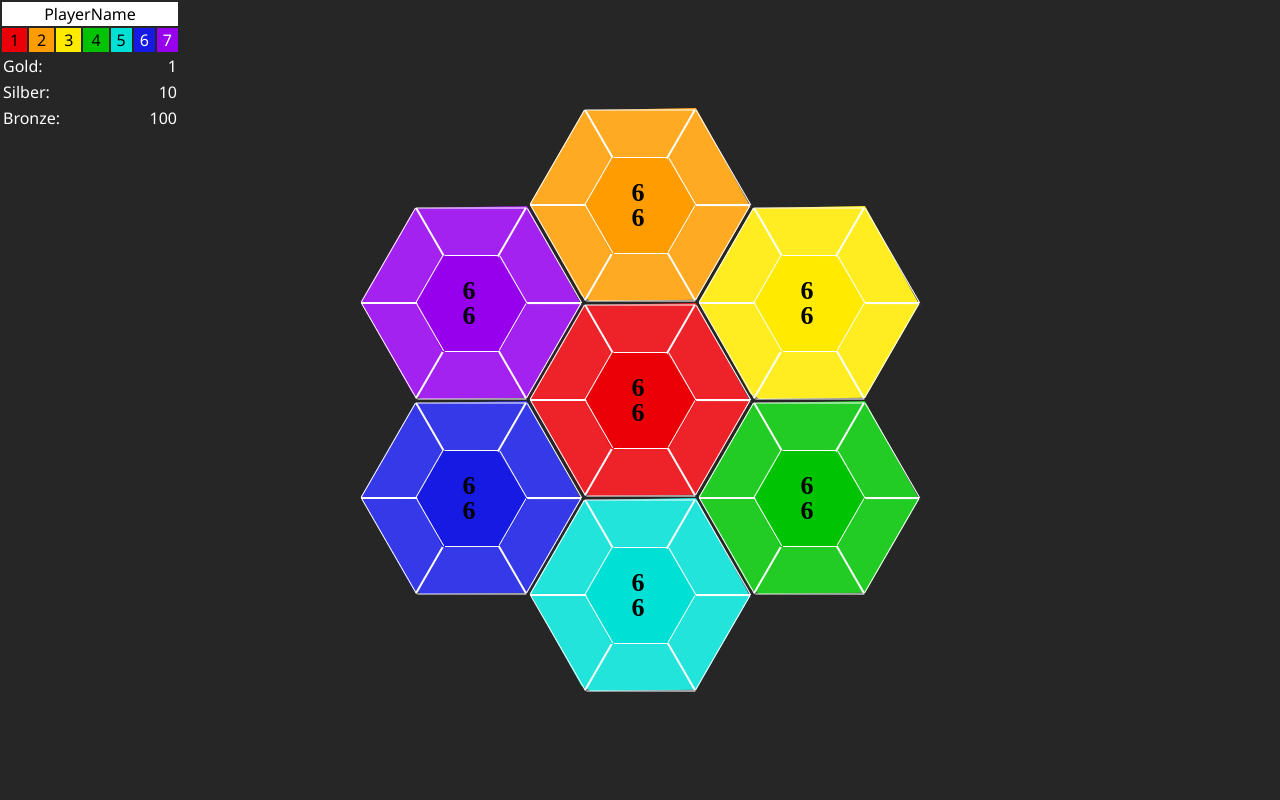
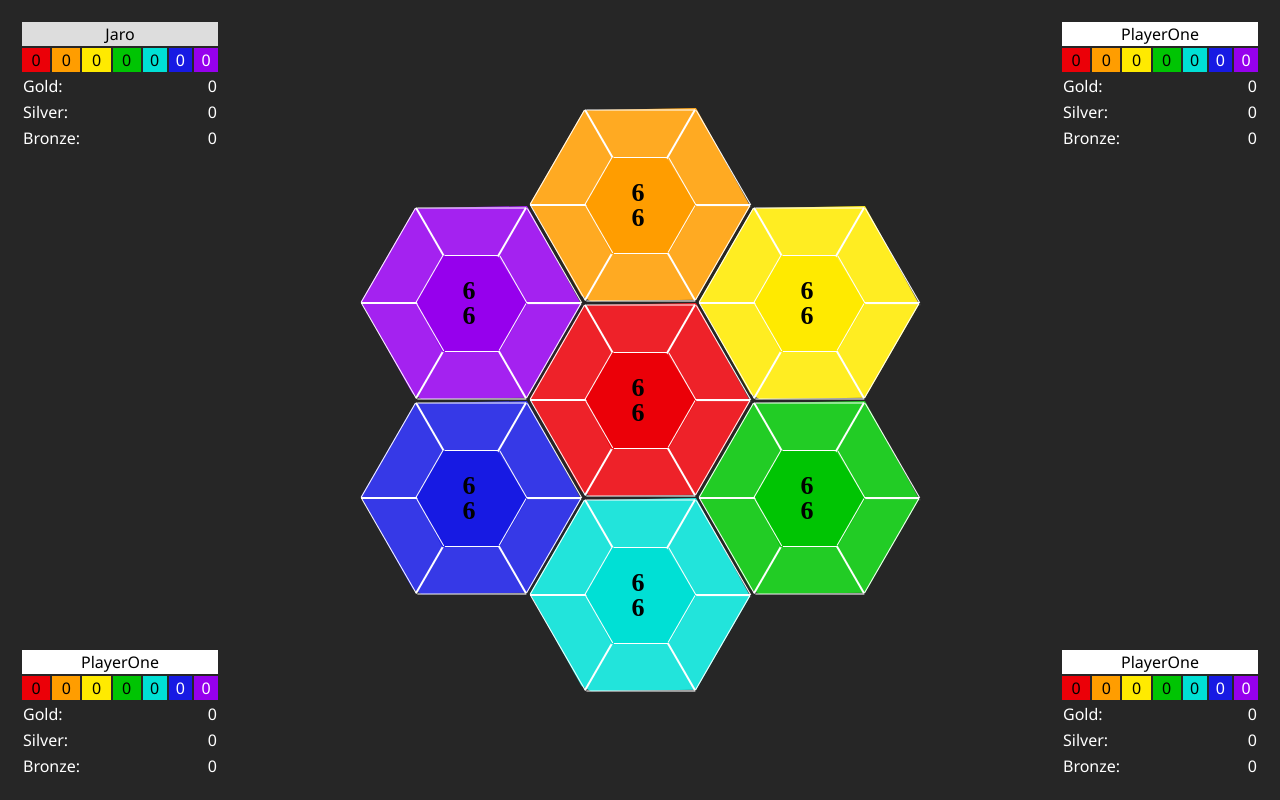
Before and after one commit to rykhalskyi/hexagoneGame, an Angular app: page / in a window 1280 px wide. Built offline with nearby package versions, Linux system fonts and the light colour scheme.

Commit message:
Add player model

```diff
--- a/src/app/app.component.css
+++ b/src/app/app.component.css
@@ -4,8 +4,3 @@
   left: 50%;
   transform: translate(-50%, -50%);
 }
-
-.drawing {
-  position: absolute;
-  z-index: 10;
-}
--- a/src/app/app.component.html
+++ b/src/app/app.component.html
@@ -1,4 +1,4 @@
 <app-playfield class="playfield"></app-playfield>
 <!-- <app-hexagon></app-hexagon> -->
-<app-player-dashboard></app-player-dashboard>
+<app-players></app-players>
 <router-outlet></router-outlet>
--- a/src/app/app.module.ts
+++ b/src/app/app.module.ts
@@ -6,13 +6,15 @@ import { AppComponent } from './app.component';
 import { HexagonComponent } from './hexagon/hexagon.component';
 import { PlayfieldComponent } from './playfield/playfield.component';
 import { PlayerDashboardComponent } from './player-dashboard/player-dashboard.component';
+import { PlayersComponent } from './players/players.component';
 
 @NgModule({
   declarations: [
     AppComponent,
     HexagonComponent,
     PlayfieldComponent,
-    PlayerDashboardComponent
+    PlayerDashboardComponent,
+    PlayersComponent
   ],
   imports: [
     BrowserModule,
--- a/src/app/player-dashboard/player-dashboard.component.css
+++ b/src/app/player-dashboard/player-dashboard.component.css
@@ -1,5 +1,5 @@
 .dashboard {
-  width : 180px;
+  width : 200px;
   border: 0px;
   font-family: 'Segoe UI', Tahoma, Geneva, Verdana, sans-serif;
 }
--- a/src/app/player-dashboard/player-dashboard.component.html
+++ b/src/app/player-dashboard/player-dashboard.component.html
@@ -1,26 +1,26 @@
 <table class="dashboard">
   <tr>
-    <td colspan="7" [ngStyle]="{'background': '#fff'}"  align="center"> PlayerName </td>
+    <td colspan="7" [ngStyle]="{'background': color}"  align="center"> {{name}} </td>
   </tr>
   <tr>
-    <td [ngStyle]="{'background': '#eb0008'}" align="center">1</td>
-    <td [ngStyle]="{'background': '#ff9d00'}" align="center">2</td>
-    <td [ngStyle]="{'background': '#ffea00'}" align="center">3</td>
-    <td [ngStyle]="{'background': '#00c403'}" align="center">4</td>
-    <td [ngStyle]="{'background': '#00e0d5'}" align="center">5</td>
-    <td [ngStyle]="{'background': '#171ae3', 'color' : '#fff'}" align="center">6</td>
-    <td [ngStyle]="{'background': '#9600ed', 'color' : '#fff'}" align="center">7</td>
+    <td [ngStyle]="{'background': '#eb0008'}" align="center">{{resources[0]}}</td>
+    <td [ngStyle]="{'background': '#ff9d00'}" align="center">{{resources[1]}}</td>
+    <td [ngStyle]="{'background': '#ffea00'}" align="center">{{resources[2]}}</td>
+    <td [ngStyle]="{'background': '#00c403'}" align="center">{{resources[3]}}</td>
+    <td [ngStyle]="{'background': '#00e0d5'}" align="center">{{resources[4]}}</td>
+    <td [ngStyle]="{'background': '#171ae3', 'color' : '#fff'}" align="center">{{resources[5]}}</td>
+    <td [ngStyle]="{'background': '#9600ed', 'color' : '#fff'}" align="center">{{resources[6]}}</td>
   </tr>
   <tr [ngStyle]="{'color': '#fff'}">
     <td colspan="4">Gold: </td>
-    <td colspan="3" align="right">1</td>
+    <td colspan="3" align="right">{{gold}}</td>
   </tr>
   <tr [ngStyle]="{'color': '#fff'}">
-    <td colspan="4">Silber: </td>
-    <td colspan="3" align="right">10</td>
+    <td colspan="4">Silver: </td>
+    <td colspan="3" align="right">{{silver}}</td>
   </tr>
   <tr [ngStyle]="{'color': '#fff'}">
     <td colspan="4">Bronze: </td>
-    <td colspan="3" align="right">100</td>
+    <td colspan="3" align="right">{{bronze}}</td>
   </tr>
 </table>
--- a/src/app/player-dashboard/player-dashboard.component.ts
+++ b/src/app/player-dashboard/player-dashboard.component.ts
@@ -1,4 +1,5 @@
-import { Component, OnInit } from '@angular/core';
+import { Component, OnInit, Input } from '@angular/core';
+import { Player } from '../player';
 
 @Component({
   selector: 'app-player-dashboard',
@@ -7,9 +8,47 @@ import { Component, OnInit } from '@angular/core';
 })
 export class PlayerDashboardComponent implements OnInit {
 
+ private _model : Player;
+
+ name : String = 'PlayerOne';
+ color : String ='#fff';
+ resources : number[] = [0,0,0,0,0,0,0];
+ gold : number = 0;
+ silver : number = 0;
+ bronze : number = 0;
+
+ @Input("model")
+ set model(value: Player)
+ {
+   this._model = value;
+
+   this.Refresh();
+ }
+
   constructor() { }
 
   ngOnInit(): void {
   }
 
+  Refresh()
+  {
+   if (this._model == null)
+    return;
+
+    this.name = this._model.name;
+    this.color = this._model.color;
+
+    this.gold = this._model.gold;
+    this.silver = this._model.silver;
+    this.bronze = this._model.bronze;
+
+    if (this._model.resources != null && this._model.resources.length == 7)
+    {
+    for (var i=0; i<7; i++)
+      {
+         this.resources[i] = this._model.resources[i];
+      }
+    }
+  }
+
 }
--- a/src/app/player.ts
+++ b/src/app/player.ts
@@ -2,4 +2,8 @@ export interface Player
 {
   name  : string;
   color : string;
+  resources : number[];
+  gold : number;
+  silver : number;
+  bronze : number;
 }
--- /dev/null
+++ b/src/app/players/players.component.css
@@ -0,0 +1,23 @@
+.leftTop {
+  position: absolute;
+  top: 20px;
+  left: 20px;
+}
+
+.leftBottom {
+  position: absolute;
+  bottom: 20px;
+  left: 20px;
+}
+
+.rightTop {
+  position: absolute;
+  top: 20px;
+  right: 20px;
+}
+
+.rightBottom {
+  position: absolute;
+  bottom: 20px;
+  right: 20px;
+}
--- /dev/null
+++ b/src/app/players/players.component.html
@@ -0,0 +1,4 @@
+<app-player-dashboard class="leftTop" [model]='playerOne' ></app-player-dashboard>
+<app-player-dashboard class="leftBottom"></app-player-dashboard>
+<app-player-dashboard class="rightTop"></app-player-dashboard>
+<app-player-dashboard class="rightBottom"></app-player-dashboard>
--- /dev/null
+++ b/src/app/players/players.component.ts
@@ -0,0 +1,23 @@
+import { Component, OnInit } from '@angular/core';
+import {Player} from '../player';
+
+@Component({
+  selector: 'app-players',
+  templateUrl: './players.component.html',
+  styleUrls: ['./players.component.css']
+})
+export class PlayersComponent implements OnInit {
+
+  playerOne: Player = {name : 'Jaro',
+   color:'#ddd',
+   resources : [0,0,0,0,0,0,0],
+  gold : 0,
+  silver : 0,
+  bronze : 0};
+
+  constructor() { }
+
+  ngOnInit(): void {
+  }
+
+}
```
Also changed, not shown: 1 other file (tests, documents, lock files or other folders).
